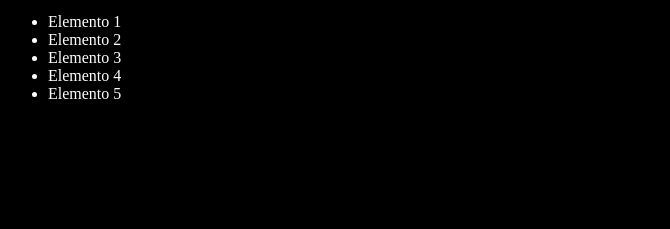
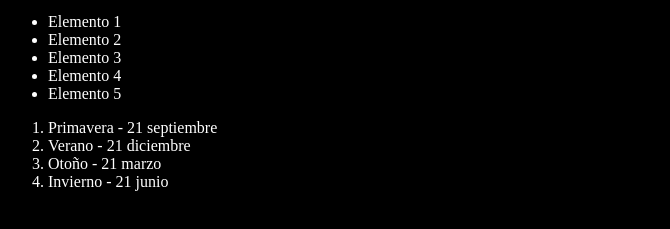
Before and after one commit to GermanBruscaglia/youtube-git, a plain HTML site: page index.html in a window 1280 px wide. Shown: the part 101-330 px from the top of the page, without its empty margins (0-670 px from the left). Drawn offline with Linux system fonts and the light colour scheme.

Commit message:
Agregando estaciones del año con fecha de inicio

```diff
--- a/index.html
+++ b/index.html
@@ -17,6 +17,12 @@
         <li>Elemento 4</li>
         <li>Elemento 5</li>
     </ul>
+    <ol>
+        <li>Primavera - 21 septiembre</li>
+        <li>Verano - 21 diciembre</li>
+        <li>Otoño - 21 marzo</li>
+        <li>Invierno - 21 junio</li>
+    </ol>
 
 
 
```
